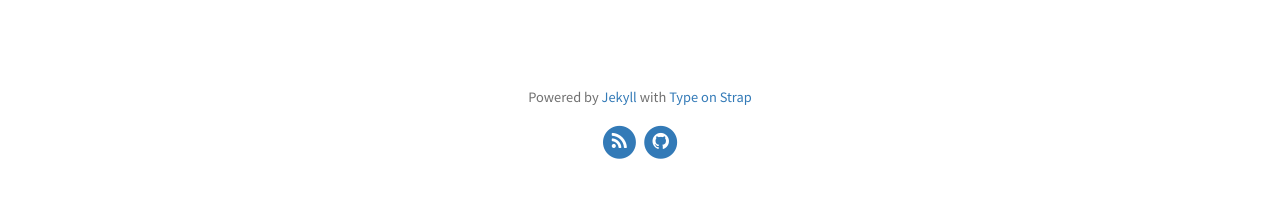
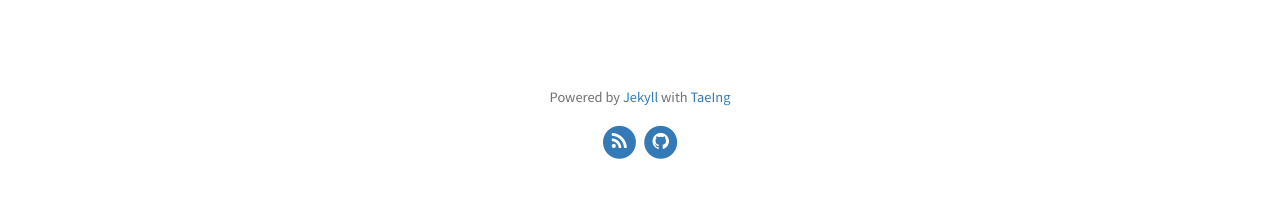
Before and after one commit to TaeIng/taeing.github.io, a Jekyll site: the page built from index.html, in a window 1280 px wide. Shown: the part 1729-1926 px from the top of the page. Built offline with Jekyll 4.4.1, drawn with Linux system fonts in a browser that asks for light colours; the list of posts is cut into pages by our own code.

Commit message:
edit: footer_text

```diff
--- a/_config.yml
+++ b/_config.yml
@@ -12,7 +12,7 @@ favicon: assets/new-favicon.ico # Icon displayed in the tab
 header_text: 쓰는중 # Change Blog header text
 header_feature_image: assets/img/pexels/main-image.jpg
 footer_text: >
-  Powered by <a href="https://github.com/TaeIng/">Jekyll</a> with <a href="https://github.com/sylhare/Type-on-Strap">Type on Strap</a>
+  Powered by <a href="https://jekyllrb.com">Jekyll</a> with <a href="https://github.com/TaeIng">TaeIng</a>
 
 # Blog
 excerpt: true # Or "truncate" (first 250 characters), "false" to disable
```
